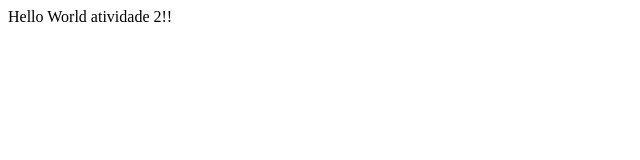
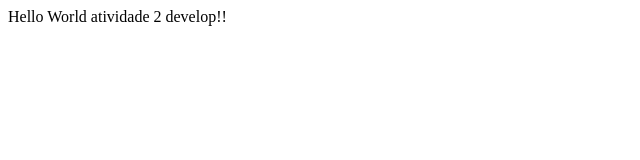
Before and after one commit to Yusigon/CI_CD, a plain HTML site: page index.html in a window 1280 px wide. Shown: the full height of the page, 0-640 px from the left. Drawn offline with Linux system fonts and the light colour scheme.

Commit message:
atividade 2 develop

```diff
--- a/index.html
+++ b/index.html
@@ -7,6 +7,6 @@
     <title>Document</title>
 </head>
 <body>
-    Hello World atividade 2!!
+    Hello World atividade 2 develop!!
 </body>
 </html>
```
